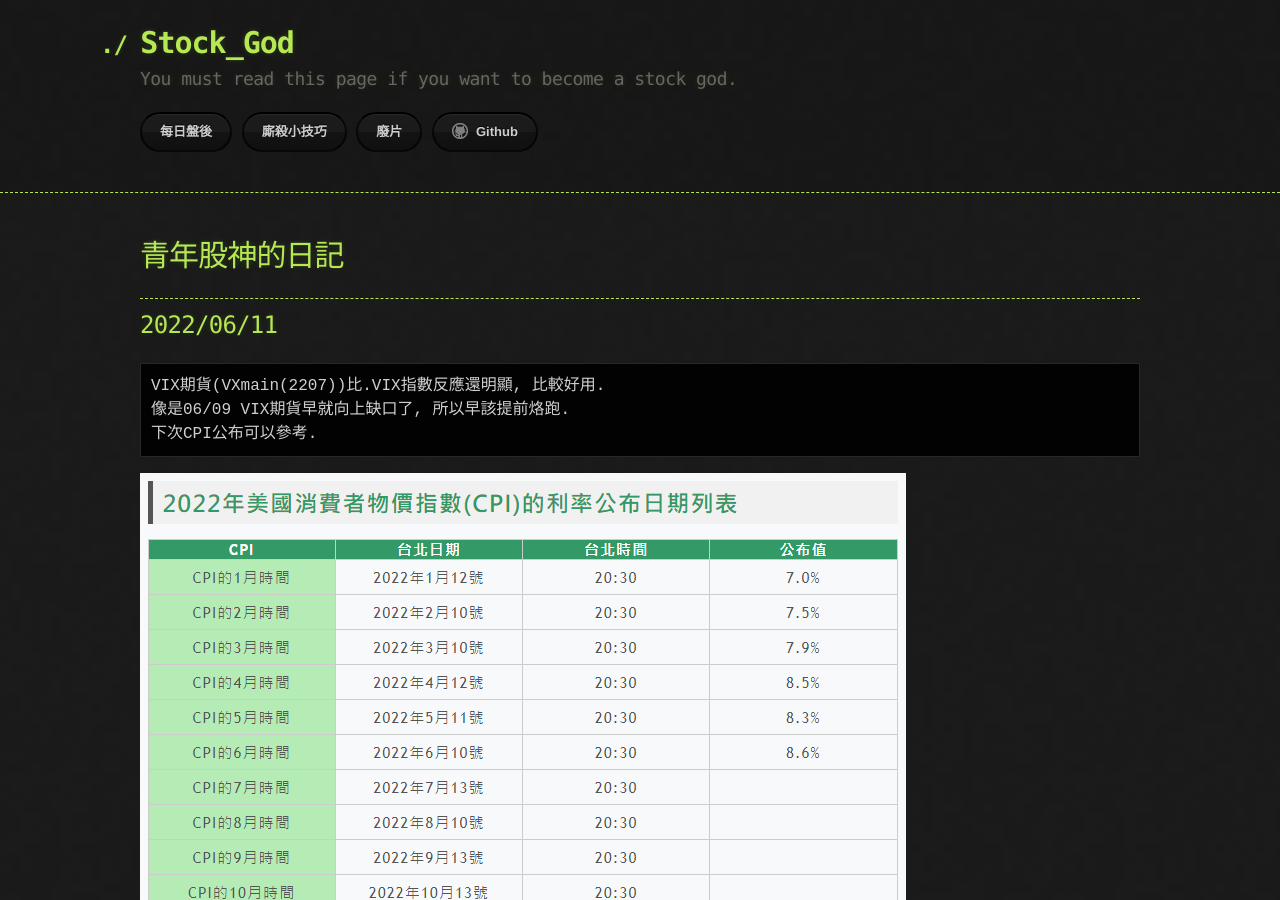
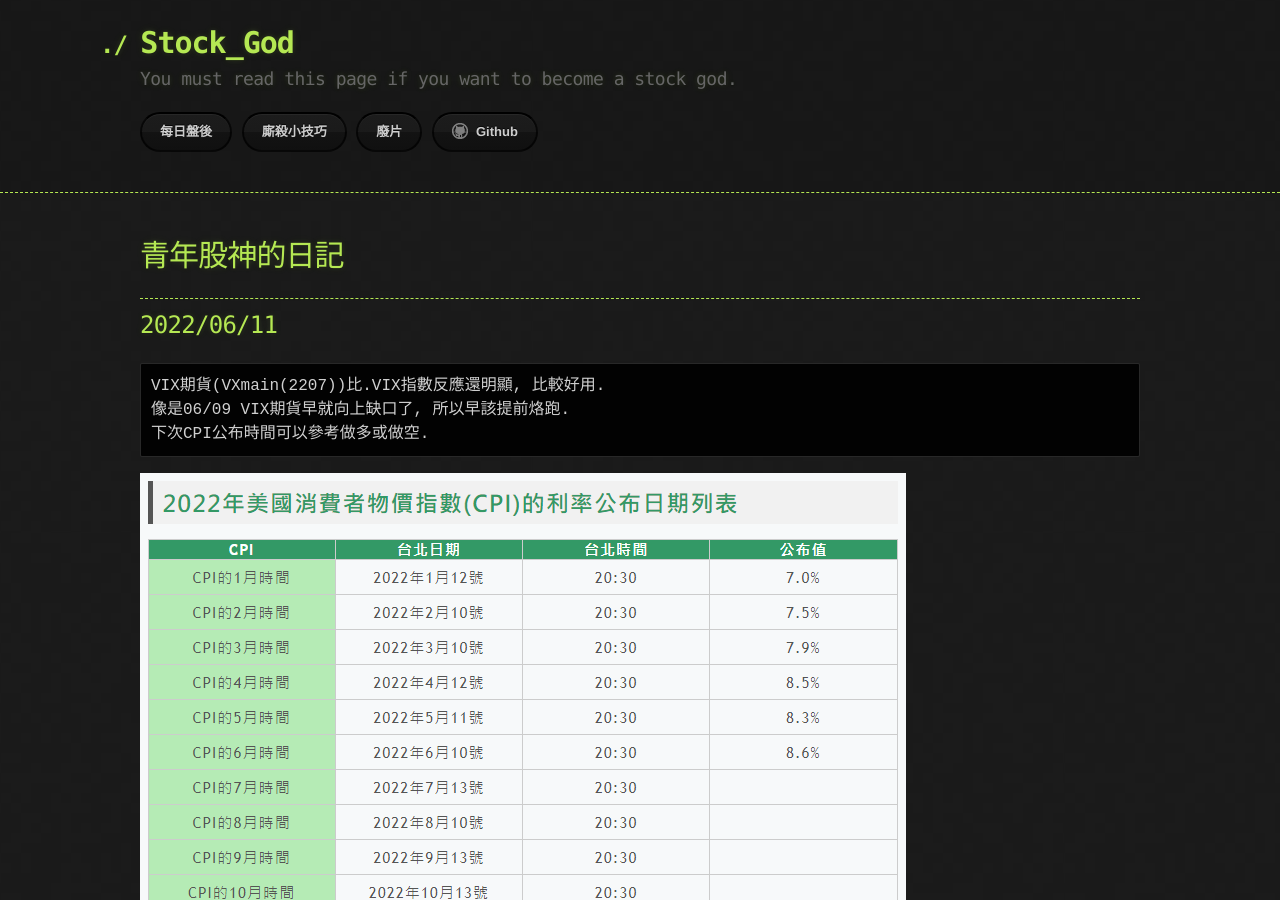
Before and after one commit to lepg5487/Stock_God, a Jekyll site: the page built from index.md, in a window 1280 px wide and 900 px high. Built offline with Jekyll 4.4.1, drawn with Linux system fonts in a browser that asks for light colours; our own code applies the rules of GitHub Pages for plain Markdown files.

Commit message:
Update index.md

````diff
--- a/index.md
+++ b/index.md
@@ -10,7 +10,7 @@ layout: testlayouts
 ```
 VIX期貨(VXmain(2207))比.VIX指數反應還明顯, 比較好用.
 像是06/09 VIX期貨早就向上缺口了, 所以早該提前烙跑.
-下次CPI公布可以參考.
+下次CPI公布時間可以參考做多或做空.
 ```
 
 ![image](https://github.com/lepg5487/Stock_God/blob/master/img/CPI.png)
````
